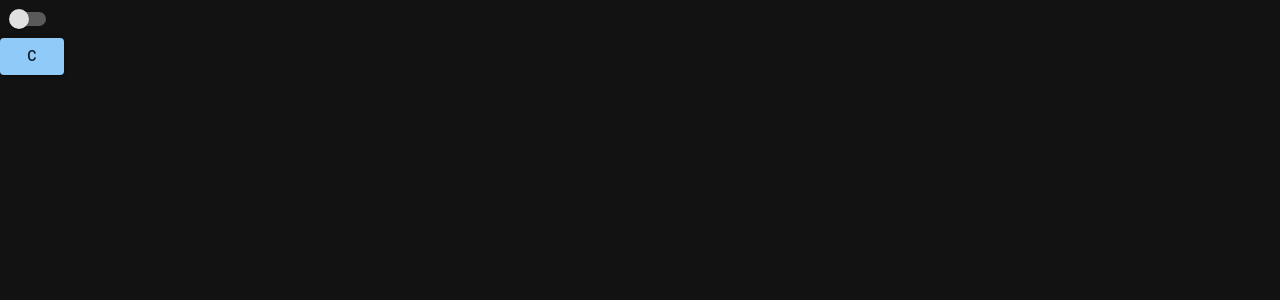
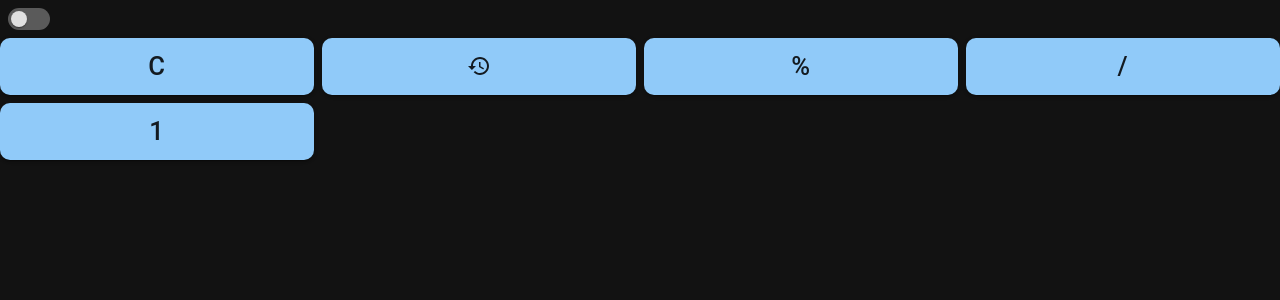
Before and after one commit to Dariakrvts/calculator-app, a React (Create React App) app: page / in a window 1280 px wide. Shown: the top 300 px of the page. Built offline with nearby package versions, Linux system fonts and the light colour scheme.

Commit message:
доделать

```diff
--- a/src/App.js
+++ b/src/App.js
@@ -1,24 +1,16 @@
 import './App.css';
 import Container from './Container/Calculator';
-import { ThemeProvider, createTheme } from '@mui/material/styles';
+import { ThemeProvider } from '@mui/material/styles';
 import theme from './theme/index';
 import * as React from 'react';
 import { Paper } from '@mui/material';
 
 export default function App() {
-  const [mode, setMode] = React.useState(true)
-  const theme = createTheme({
-    palette: {
-      mode: mode ? 'dark' : 'light',
-    },
-  });
   return (
     <ThemeProvider theme={theme}>
-      <Paper elevation={0} sx={{height: '100vh'}} square>
+      <Paper elevation={0} sx={{ height: '100vh' }} square>
         <Container />
       </Paper>
     </ThemeProvider>
   );
 }
-
-// export default App;
--- a/src/Container/Calculator.js
+++ b/src/Container/Calculator.js
@@ -1,50 +1,25 @@
-import React from 'react';
-import { Typography, Grid } from '@mui/material';
+/* eslint-disable no-undef */
+import React, { useState } from 'react';
+import { Typography, Grid, useMediaQuery } from '@mui/material';
 import { Button } from '@mui/material';
 import { Switch } from '@mui/material';
 import { Backspace } from '@mui/icons-material';
 import { useTheme } from '@mui/material/styles';
 import HistoryIcon from '@mui/icons-material/History';
 import './Calculator.css';
+import '../App';
+import { useThemeContext } from '../theme/themeContext';
 // import * as math from 'mathjs';
 
 const Calculator = () => {
-  const theme = useTheme();
+  // const theme = useTheme();
+  const prefersDarkMode = useMediaQuery('(prefers-color-scheme: dark)');
+  // const [mode, setMode] = React.useState(prefersDarkMode);
+  const { mode, toggleTheme } = useThemeContext();
   const [firstNumber, setFirstNumber] = React.useState('');
   const [secondNumber, setSecondNumber] = React.useState('');
   const [operator, setOperator] = React.useState('');
   const [result, setResult] = React.useState('');
-
-  // const getDesignTokens = (mode: PaletteMode) => ({
-  //   palette: {
-  //     mode,
-  //     ...(mode === 'light'
-  //       ? {
-  //           // palette values for light mode
-  //           primary: amber,
-  //           divider: amber[200],
-  //           text: {
-  //             primary: grey[900],
-  //             secondary: grey[800],
-  //           },
-  //         }
-  //       : {
-  //           // palette values for dark mode
-  //           primary: deepOrange,
-  //           divider: deepOrange[700],
-  //           background: {
-  //             default: deepOrange[900],
-  //             paper: deepOrange[900],
-  //           },
-  //           text: {
-  //             primary: '#fff',
-  //             secondary: grey[500],
-  //           },
-  //         }),
-  //   },
-  // });
-
-  const colorMode = theme.palette.mode;
 
   const handleNumberClick = (number) => {
     if (result !== '') {
@@ -68,6 +43,7 @@ const Calculator = () => {
       }
     }
   };
+
   const handleOperatorClick = (operator) => {
     if (result !== '') {
       setFirstNumber(result);
@@ -134,10 +110,16 @@ const Calculator = () => {
     }
   };
 
+  const handleChange = () => {
+      toggleTheme(); // це автоматично перемикає тему між 'light' та 'dark'
+      const newMode = mode === 'light' ? 'dark' : 'light'; // Отримуємо новий стан теми ПІСЛЯ виклику toggleTheme
+      localStorage.setItem('themeMode', newMode);
+  };
+
   return (
     <div className="calculator">
       <Grid item xs={12}>
-        <Switch />
+        <Switch onChange={handleChange} inputProps={{ 'aria-label': 'controlled' }} />
         <Typography variant="h4" component="div">
           {firstNumber} {operator} {secondNumber}
         </Typography>
@@ -151,27 +133,27 @@ const Calculator = () => {
             C
           </Button>
         </Grid>
-        {/* <Grid item xs={3}>
-          <Button variant="contained" color="ochrehorisontal">
+        <Grid item xs={3}>
+          <Button variant="contained">
             <HistoryIcon />
           </Button>
         </Grid>
         <Grid item xs={3}>
-          <Button onClick={() => handleOperatorClick('%')} variant="contained" color="ochrehorisontal">
+          <Button onClick={() => handleOperatorClick('%')} variant="contained">
             %
           </Button>
         </Grid>
         <Grid item xs={3}>
-          <Button onClick={() => handleOperatorClick('/')} variant="contained" color={colorMode.light}>
+          <Button onClick={() => handleOperatorClick('/')} variant="contained">
             /
           </Button>
         </Grid>
         <Grid item xs={3}>
-          <Button onClick={() => handleNumberClick('1')} variant="contained" color="ochre">
+          <Button onClick={() => handleNumberClick('1')} variant="contained">
             1
           </Button>
         </Grid>
-        <Grid item xs={3}>
+        {/* <Grid item xs={3}>
           <Button onClick={() => handleNumberClick('2')} variant="contained" color="ochre">
             2
           </Button>
--- a/src/index.js
+++ b/src/index.js
@@ -1,8 +1,13 @@
 import React from 'react';
 import ReactDOM from 'react-dom/client';
 import App from './App';
-import './index.css'
+import './index.css';
+import { CustomThemeProvider } from './theme/themeContext';
 
 const root = ReactDOM.createRoot(document.getElementById('root'));
 
-root.render(<App />);
+root.render(
+  <CustomThemeProvider>
+    <App />
+  </CustomThemeProvider>
+);
--- /dev/null
+++ b/src/theme/themeColors.js
@@ -0,0 +1,23 @@
+export const lightThemeColors = {
+  primary: { main: '#607B96' },
+  secondary: { main: '#181F2A' },
+  border: '#C2D1E1',
+  background: { default: '#FFFFFF', paper: '#F5F5F5' },
+  orange: '#FEB278',
+  purple: '#616ED4',
+  constanta: '#4D5BCE',
+  varName: '#43D9AD',
+  gitLink: '#E99287',
+};
+
+export const darkThemeColors = {
+  primary: { main: '#607B96' },
+  secondary: { main: '#E5E9F0' },
+  border: '#1E2D3D',
+  background: { default: '#011627', paper: '#011627' },
+  orange: '#FEB278',
+  purple: '#616ED4',
+  constanta: '#4D5BCE',
+  varName: '#43D9AD',
+  gitLink: '#E99287',
+};
--- /dev/null
+++ b/src/theme/themeContext.js
@@ -0,0 +1,46 @@
+import React, { createContext, useContext, useState } from 'react';
+import { ThemeProvider, createTheme } from '@mui/material/styles';
+import { lightThemeColors, darkThemeColors } from './themeColors';
+
+const ThemeContext = createContext();
+
+export const useThemeContext = () => {
+  const context = useContext(ThemeContext);
+  if (context === undefined) {
+    throw new Error('useThemeContext must be used within a ThemeProvider');
+  }
+  return context;
+};
+
+export const CustomThemeProvider = ({ children }) => {
+  const getInitialTheme = () => {
+    const savedTheme = localStorage.getItem('themeMode');
+    if (savedTheme === 'light' || savedTheme === 'dark') {
+      return savedTheme;
+    }
+    return 'light'; // або встановіть тему за замовчуванням залежно від уподобань системи користувача або іншої логіки
+  };
+
+  const [mode, setMode] = useState(getInitialTheme());
+
+  const toggleTheme = () => {
+    const newMode = mode === 'light' ? 'dark' : 'light';
+    localStorage.setItem('themeMode', newMode);
+    setMode(newMode);
+  };
+
+  const theme = createTheme({
+    palette: {
+      mode,
+      ...(mode === 'light' ? lightThemeColors : darkThemeColors),
+    },
+  });
+
+  return (
+    <ThemeContext.Provider value={{ mode, toggleTheme }}>
+      <ThemeProvider theme={theme}>
+        {children}
+      </ThemeProvider>
+    </ThemeContext.Provider>
+  );
+};
```
Also changed, not shown: src/theme/ColorModeContext.js (deleted, +0 -15 lines), src/theme/index.js (+77 -73 lines).
